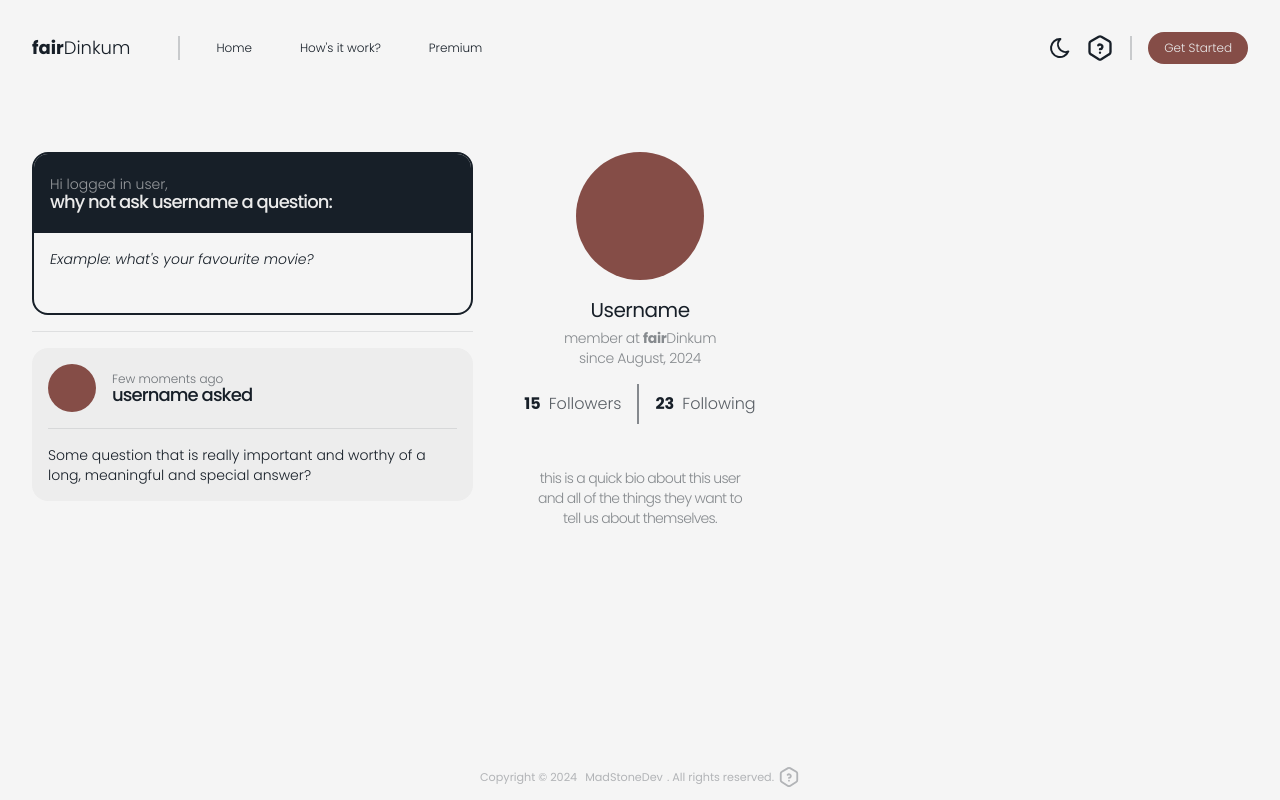
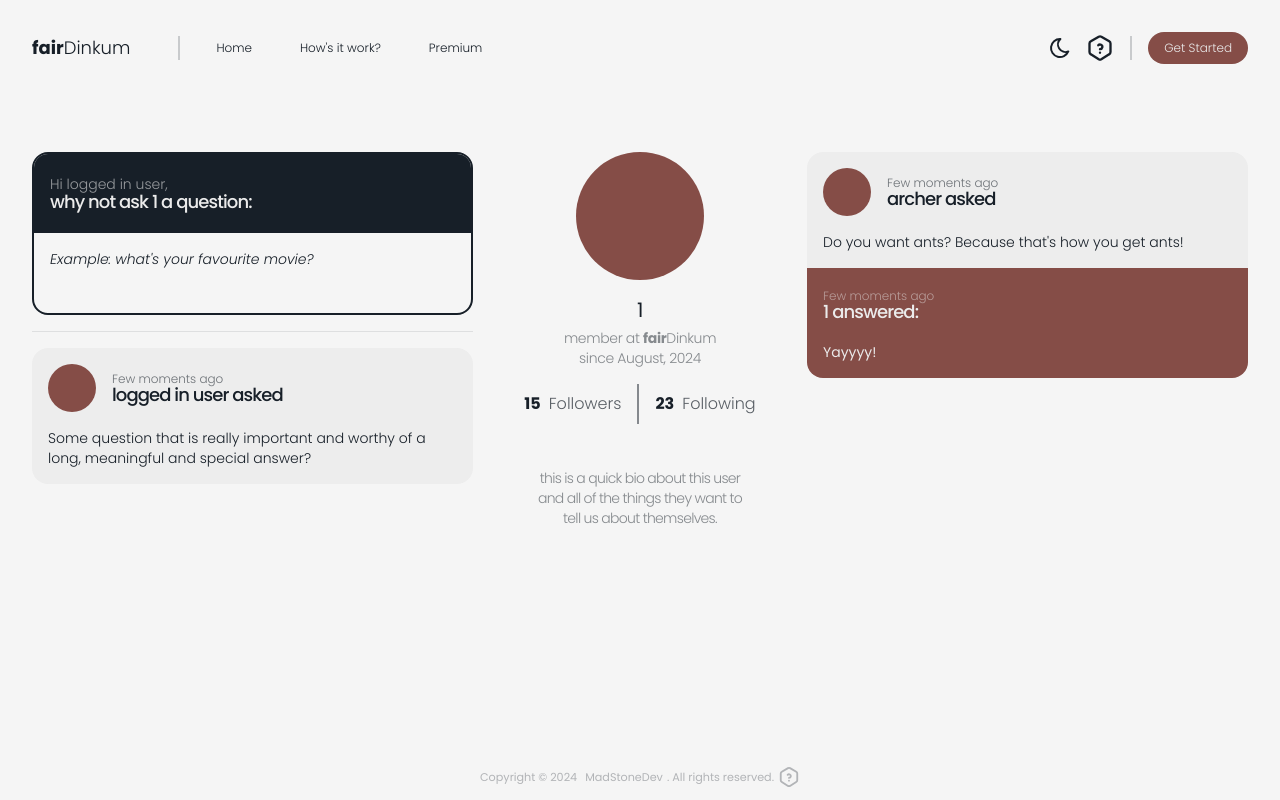
Before and after one commit to MadStoneDev/fair-dinkum, a Next.js app: page /user/1 in a window 1280 px wide. Built offline with nearby package versions, Linux system fonts and the light colour scheme.

Commit message:
fleshing out some more

```diff
--- a/src/app/(private)/user/[user]/page.tsx
+++ b/src/app/(private)/user/[user]/page.tsx
@@ -18,7 +18,7 @@ export default function User({ params }: { params: { user: string } }) {
                 Hi logged in user,
               </h4>
               <h3 className={`text-lg font-medium tracking-tighter`}>
-                why not ask username a question:
+                why not ask {user} a question:
               </h3>
             </div>
           </div>
@@ -38,12 +38,10 @@ export default function User({ params }: { params: { user: string } }) {
 
         {/* Question */}
         <article
-          className={`relative p-4 flex flex-col bg-light/80 dark:bg-light/15 rounded-2xl`}
+          className={`relative flex flex-col bg-light/80 dark:bg-light/15 rounded-2xl`}
         >
           {/* Header */}
-          <div
-            className={`pb-4 flex flex-row gap-4 h-full border-b border-dark/10 dark:border-light/10`}
-          >
+          <div className={`p-4 flex flex-row gap-4 h-full`}>
             <div className={`w-12 aspect-square rounded-full bg-accent`}></div>
             <div className={`flex-grow flex flex-col justify-center h-full`}>
               <h4
@@ -52,26 +50,26 @@ export default function User({ params }: { params: { user: string } }) {
                 Few moments ago
               </h4>
               <h3 className={`text-lg font-medium tracking-tighter`}>
-                username asked
+                logged in user asked
               </h3>
             </div>
           </div>
 
           {/* Body */}
-          <div className={``}>
-            <p
-              className={`pt-4 text-sm font-light text-dark dark:text-light/70`}
-            >
+          <div className={`pt-0 p-4 `}>
+            <p className={`text-sm font-light text-dark dark:text-light/70`}>
               Some question that is really important and worthy of a long,
               meaningful and special answer?
             </p>
           </div>
         </article>
       </section>
+
+      {/* User Info */}
       <section className={`col-span-2 flex flex-col items-center gap-1`}>
         <div className={`mb-3 w-32 aspect-square rounded-full bg-accent`}></div>
         <h1 className={`text-xl tracking-tight text-dark dark:text-light`}>
-          Username
+          {user}
         </h1>
         <p
           className={`mb-3 max-w-40 font-light tracking-tight text-sm text-center text-dark/50 dark:text-light/50`}
@@ -95,7 +93,49 @@ export default function User({ params }: { params: { user: string } }) {
           tell us about themselves.
         </p>
       </section>
-      <section className={`col-span-3`}></section>
+
+      {/* Right Column */}
+      <section className={`col-span-3 flex flex-col gap-4`}>
+        {/* Question */}
+        <article
+          className={`relative flex flex-col bg-light/80 dark:bg-light/15 rounded-2xl overflow-hidden`}
+        >
+          {/* Header */}
+          <div className={`p-4 flex flex-row gap-4 h-full`}>
+            <div className={`w-12 aspect-square rounded-full bg-accent`}></div>
+            <div className={`flex-grow flex flex-col justify-center h-full`}>
+              <h4
+                className={`mt-1 -mb-1.5 text-xs font-light text-dark/60 dark:text-light/50`}
+              >
+                Few moments ago
+              </h4>
+              <h3 className={`text-lg font-medium tracking-tighter`}>
+                archer asked
+              </h3>
+            </div>
+          </div>
+
+          {/* Question */}
+          <div className={`pt-0 p-4 `}>
+            <p className={`text-sm font-light text-dark dark:text-light/70`}>
+              Do you want ants? Because that's how you get ants!
+            </p>
+          </div>
+
+          {/* Answer */}
+          <div className={`p-4 bg-accent`}>
+            <div className={`mb-4 flex flex-col justify-center`}>
+              <h4 className={`mt-1 -mb-1.5 text-xs font-light text-light/50`}>
+                Few moments ago
+              </h4>
+              <h3 className={`text-lg font-medium tracking-tighter text-light`}>
+                {user} answered:
+              </h3>
+            </div>
+            <p className={`text-sm text-light`}>Yayyyy!</p>
+          </div>
+        </article>
+      </section>
     </main>
   );
 }
```
